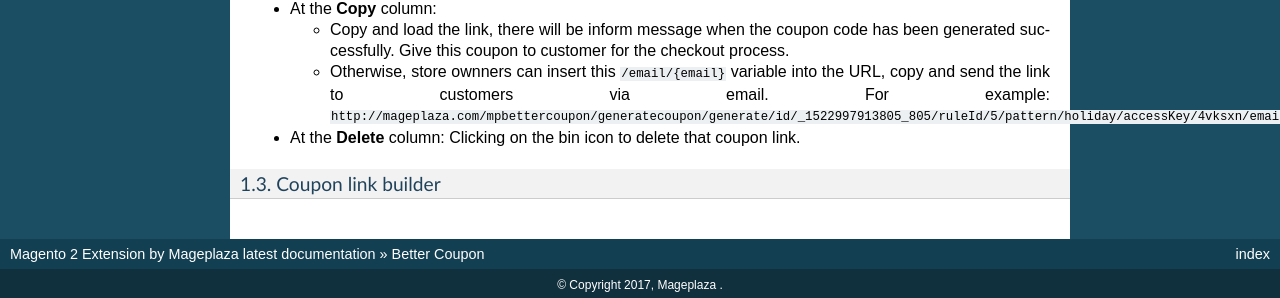
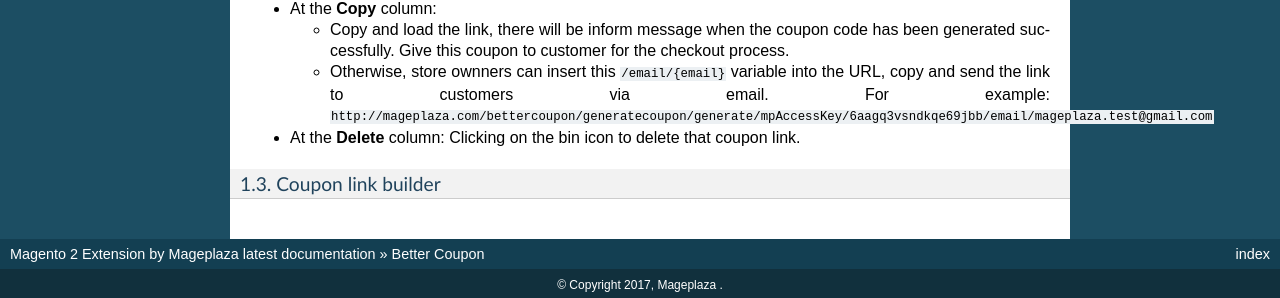
Before and after one commit to magepages/mpdocs, a Sphinx documentation site: the page built from docs/better-coupon/index.md, in a window 1280 px wide. Shown: the part 1542-1840 px from the top of the page. Built offline with Sphinx 7.4.7, drawn with Linux system fonts in a browser that asks for light colours; pages that are not in the unit, such as notebooks, are missing from menus; some of the changed lines change nothing that is shown.

Commit message:
Update index.md

```diff
--- a/docs/better-coupon/index.md
+++ b/docs/better-coupon/index.md
@@ -52,7 +52,7 @@ After entering the module's configuration, you will find the General configurati
 * At the **Reset** column: Clicking on the reset icon to change the access key randomly.
 * At the **Copy** column:
   * Copy and load the link, there will be inform message when the coupon code has been generated successfully. Give this coupon to customer for the checkout process.
-  * Otherwise, store ownners can insert this ``/email/{email}`` variable into the URL, copy and send the link to customers via email. For example: ``http://mageplaza.com/mpbettercoupon/generatecoupon/generate/id/_1522997913805_805/ruleId/5/pattern/holiday/accessKey/4vksxn/email/mageplaza.test@gmail.com``
+  * Otherwise, store ownners can insert this ``/email/{email}`` variable into the URL, copy and send the link to customers via email. For example: ``http://mageplaza.com/bettercoupon/generatecoupon/generate/mpAccessKey/6aagq3vsndkqe69jbb/email/mageplaza.test@gmail.com``
 * At the **Delete** column: Clicking on the bin icon to delete that coupon link.
 
 #### 1.3. Coupon link builder
```
